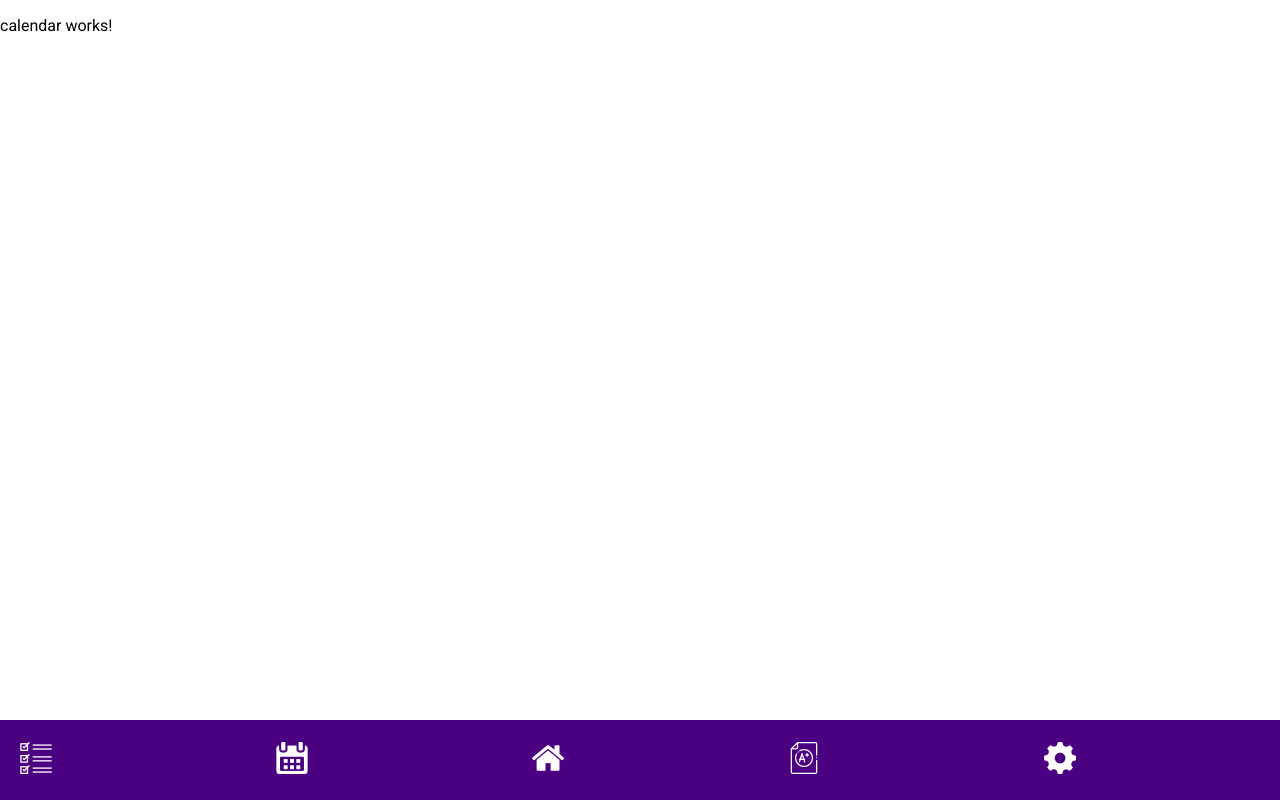
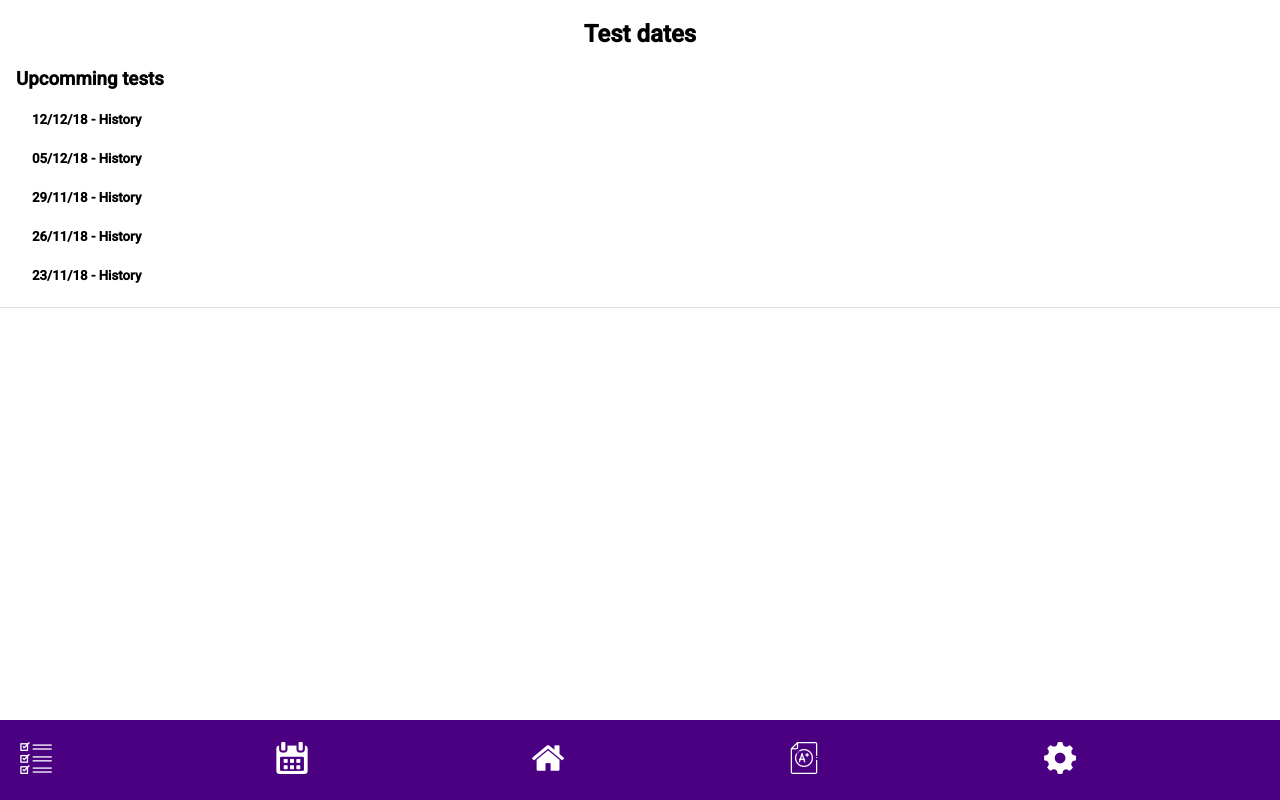
Before and after one commit to kachamaka/plannerix-frontend, an Angular app: page /calendar in a window 1280 px wide. Built offline with nearby package versions, Linux system fonts and the light colour scheme.

Commit message:
test dates

```diff
--- a/src/app/calendar/calendar.component.css
+++ b/src/app/calendar/calendar.component.css
@@ -0,0 +1,4 @@
+section{
+    margin-left: 1rem;
+    margin-bottom: 1.5rem;
+}
--- a/src/app/calendar/calendar.component.html
+++ b/src/app/calendar/calendar.component.html
@@ -1,3 +1,13 @@
-<p>
-  calendar works!
-</p>
+<h2 align="center">Test dates</h2>
+
+<section>
+  <h3>Upcomming tests</h3>
+    <section *ngFor="let upcommingTestDate of upcommingTestDates ">
+        <h5>{{upcommingTestDate.date | date:"dd/MM/yy"}} - {{upcommingTestDate.subject}}</h5>
+        <!-- <section *ngFor="let date of day">
+            <div >{{score.subject}} - {{score.grade}}</div>
+        </section> -->
+    </section>
+</section>
+
+<mat-divider></mat-divider>
--- a/src/app/calendar/calendar.component.ts
+++ b/src/app/calendar/calendar.component.ts
@@ -7,9 +7,18 @@ import { Component, OnInit } from '@angular/core';
 })
 export class CalendarComponent implements OnInit {
 
+  upcommingTestDates = [{"date":new Date(2018,10,26),"subject":"History"},
+  {"date":new Date(2018,10,23),"subject":"History"},
+  {"date":new Date(2018,10,29),"subject":"History"},
+  {"date":new Date(2018,11,5),"subject":"History"},
+  {"date":new Date(2018,11,12),"subject":"History"}];
+
   constructor() { }
 
   ngOnInit() {
+    this.upcommingTestDates.sort((a, b) => {
+      return b.date.getTime() - a.date.getTime();
+    });
   }
 
 }
```
Also changed, not shown: 1 other file (tests, documents, lock files or other folders).
